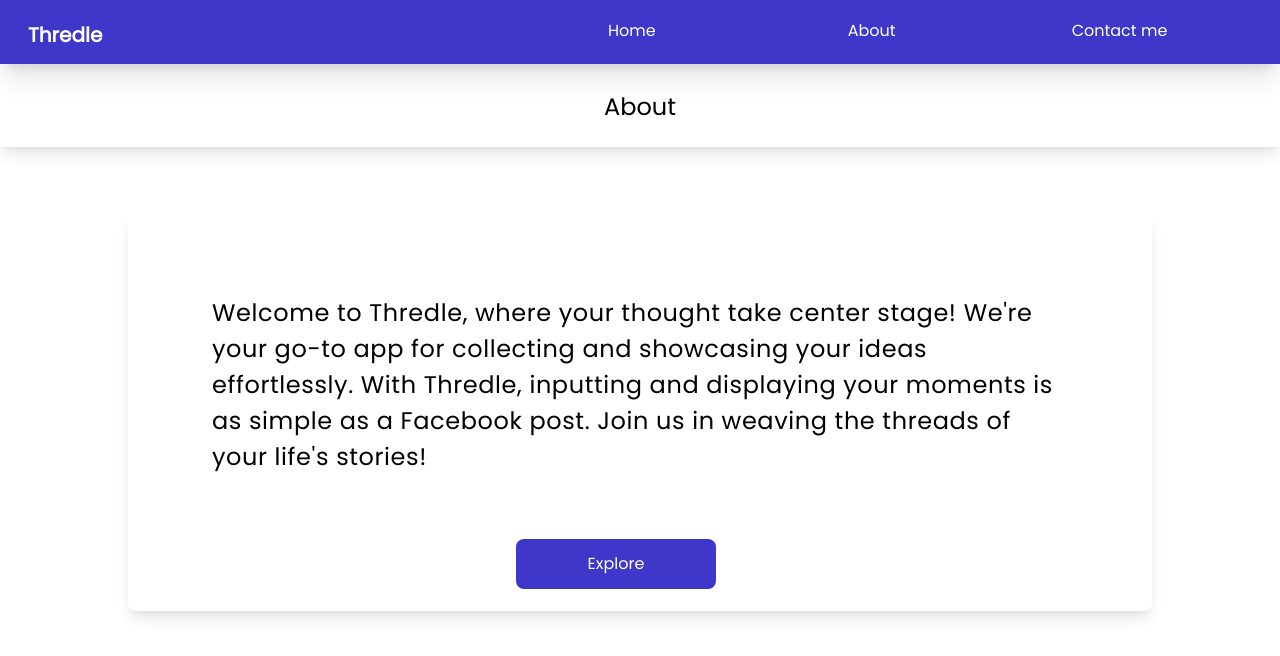
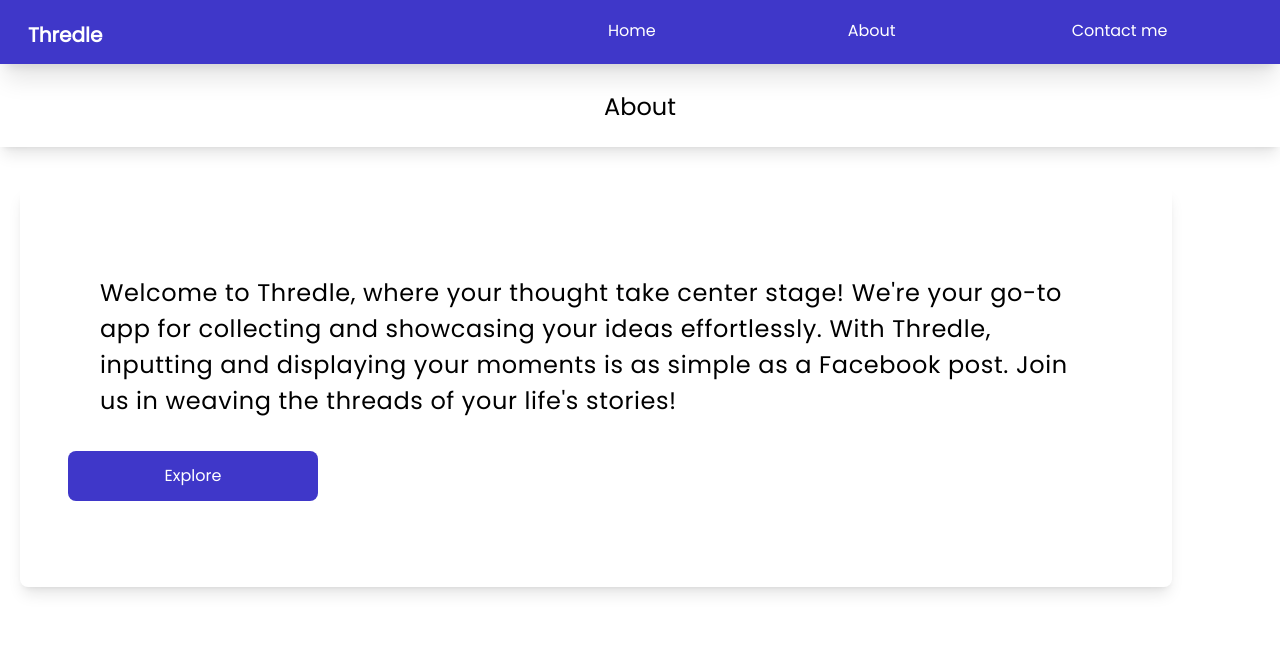
Before and after one commit to divinegodwin/GhostGram, a Next.js app: page /About in a window 1280 px wide. Shown: the top 656 px of the page. Built offline with nearby package versions, Linux system fonts and the light colour scheme.

Commit message:
fixed contact me

```diff
--- a/app/About/page.jsx
+++ b/app/About/page.jsx
@@ -12,7 +12,7 @@ const About = () =>{
 
             </div>
 
-            <div className="about-container p-1 ml-5 w-[90%] h-[400px] rounded-lg shadow-lg">
+            <div className="mt-10 py-2  ml-5 w-[90%] h-[400px] rounded-lg shadow-lg">
                <div>
                 <p className=" about-description tracking-wide flex justify-center pt-4">
                 Welcome to Thredle,
@@ -25,8 +25,8 @@ const About = () =>{
             </div>
 
          <Link href="/">
-            <div>
-            <button className=" explore-btn p-3 mt-8 rounded-lg ml-[8rem] w-[110px] h-[50px] bg-[#3f37c9] text-white ">Explore</button>
+            <div className="ml-[3rem] flex">
+            <button className=" p-3  mt-8 rounded-lg w-[250px] h-[50px] bg-[#3f37c9] text-white ">Explore</button>
             </div>
 </Link>
 
```
